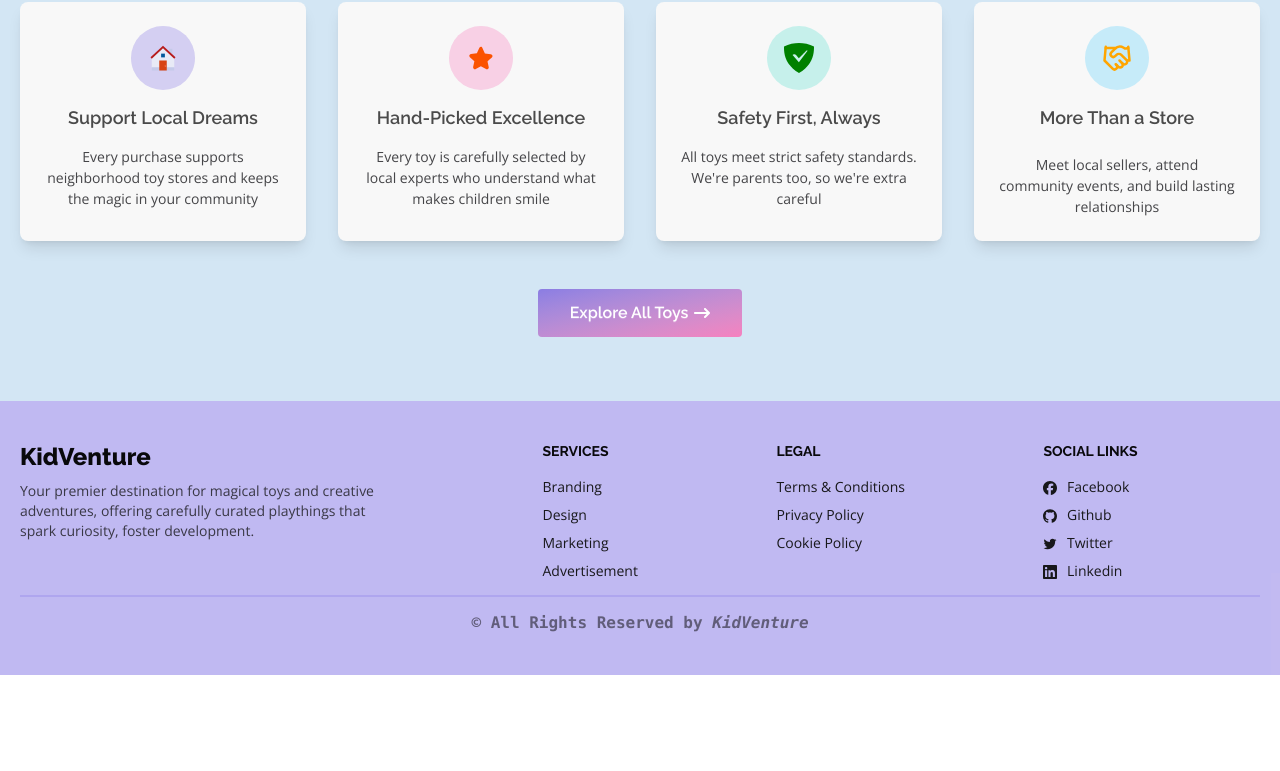
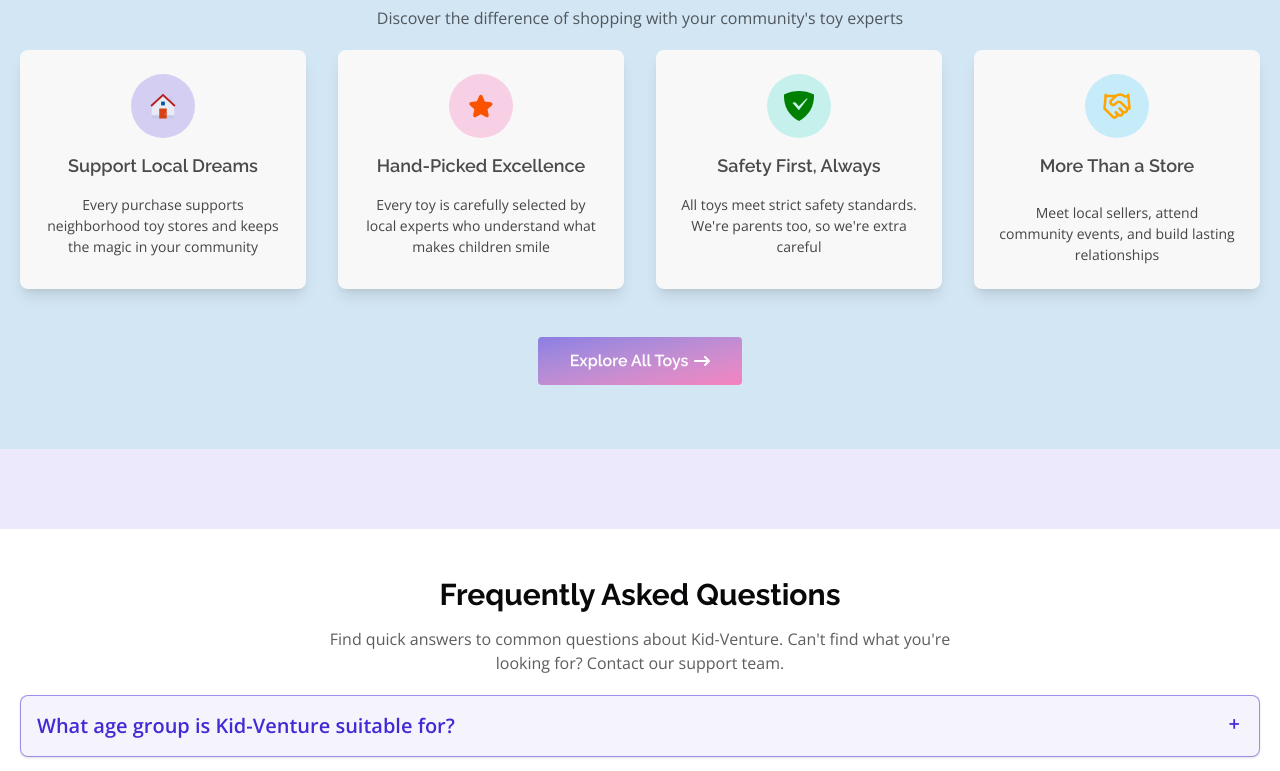
Before and after one commit to programmerrakibul/kid-venture, a React (Vite) app: page / in a window 1280 px wide. Shown: the part 1968-2739 px from the top of the page. Before the commit the page ends 2643 px from the top, so only its background shows below. Built offline with nearby package versions, Linux system fonts and the light colour scheme; no server answers.

Commit message:
faq section added

```diff
--- /dev/null
+++ b/src/data/faqData.js
@@ -0,0 +1,44 @@
+export const faqData = [
+  {
+    id: "aB3d9fG",
+    question: "What age group is Kid-Venture suitable for?",
+    answer:
+      "Kid-Venture is designed for children aged 4-12 years. Our activities are categorized by age groups (4-6, 7-9, 10-12) to ensure age-appropriate content and challenges.",
+  },
+  {
+    id: "hJ8k2mL",
+    question: "Is Kid-Venture free to use?",
+    answer:
+      "Yes! Kid-Venture offers a free tier with access to basic adventures and activities. We also have premium subscriptions that unlock additional features, exclusive adventures, and advanced educational content.",
+  },
+  {
+    id: "pQ7r4sT",
+    question: "Can my child play with friends?",
+    answer:
+      "Yes! With parent approval, children can connect with friends in supervised multiplayer adventures. Parents control friend requests and can manage their child's connections through the parent dashboard.",
+  },
+  {
+    id: "vW5x9yZ",
+    question: "What devices are supported?",
+    answer:
+      "Kid-Venture works on all modern web browsers (Chrome, Safari, Firefox, Edge) on desktop, tablet, and mobile devices. We're also developing native apps for iOS and Android (coming soon!).",
+  },
+  {
+    id: "cN1m6bV",
+    question: "How do I reset my password?",
+    answer:
+      "Click 'Forgot Password' on the login page, enter your registered email address, and we'll send you a password reset link. For security reasons, password resets for child accounts must be initiated by the parent account.",
+  },
+  {
+    id: "dF2g8hJ",
+    question: "What educational content does Kid-Venture offer?",
+    answer:
+      "We offer STEAM-based adventures covering science, technology, engineering, arts, and mathematics. Our content aligns with common core standards and is developed by certified educators and child development specialists.",
+  },
+  {
+    id: "kL3p9qR",
+    question: "How do I contact customer support?",
+    answer:
+      "You can reach our support team via email at support@kid-venture.com. We typically respond within 24 hours. For urgent issues, please call our helpline at 1-800-KID-VENTURE.",
+  },
+];
--- a/src/layouts/RootLayout.jsx
+++ b/src/layouts/RootLayout.jsx
@@ -21,7 +21,7 @@ const RootLayout = () => {
           <header className="sticky top-0 z-50">
             <Navbar />
           </header>
-          <main className="space-y-16">
+          <main className="space-y-16 md:space-y-20">
             <Outlet />
           </main>
           <Footer />
--- a/src/pages/Homepage/Homepage.jsx
+++ b/src/pages/Homepage/Homepage.jsx
@@ -11,6 +11,7 @@ import { FaArrowRightLong } from "react-icons/fa6";
 import { Link, useNavigate } from "react-router";
 import Slider from "../../components/Slider/Slider";
 import MyButton from "../../components/MyButton/MyButton";
+import { faqData } from "../../data/faqData";
 
 const Homepage = () => {
   const navigate = useNavigate();
@@ -148,6 +149,37 @@ const Homepage = () => {
           </div>
         </Container>
       </section>
+
+      <section className="py-12 bg-base-100">
+        <Container className="space-y-5">
+          <div className="text-center space-y-3.5">
+            <Title>Frequently Asked Questions</Title>
+            <p className="text-base-content/70 max-w-2xl mx-auto">
+              Find quick answers to common questions about Kid-Venture. Can't
+              find what you're looking for? Contact our support team.
+            </p>
+          </div>
+
+          <div className="space-y-4">
+            {faqData.map((faq) => (
+              <div
+                key={faq.id}
+                className="collapse collapse-plus bg-primary/5 border border-primary/50 shadow-sm"
+              >
+                <input type="radio" name="faq-accordion" />
+
+                <div className="collapse-title text-lg md:text-xl font-semibold text-primary">
+                  {faq.question}
+                </div>
+
+                <div className="collapse-content">
+                  <p className="text-base-content/80 pt-2">{faq.answer}</p>
+                </div>
+              </div>
+            ))}
+          </div>
+        </Container>
+      </section>
     </>
   );
 };
```
